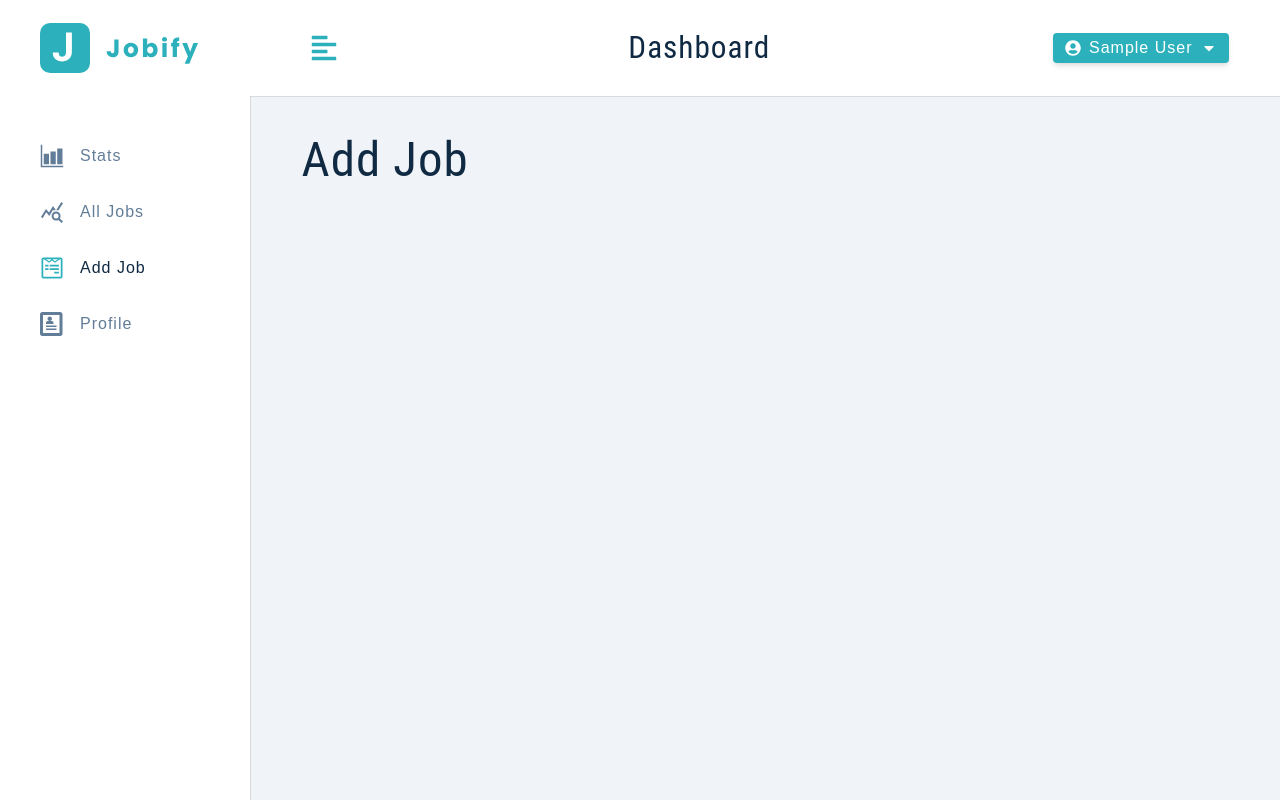
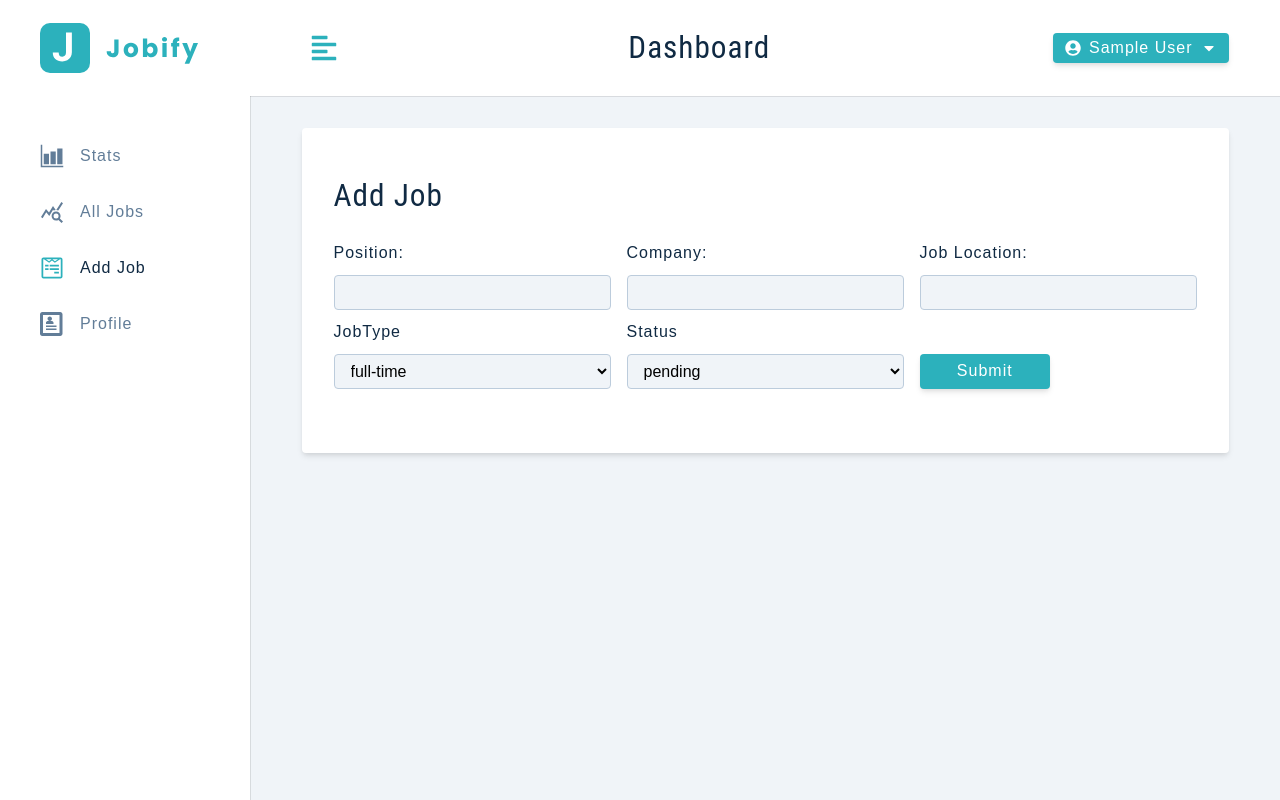
Before and after one commit to nicolasvilleneuve/jobify-project, a React (Create React App) app in the folder client/: page /add-job in a window 1280 px wide. Built offline with nearby package versions, Linux system fonts and the light colour scheme; sample sign-in values are in the browser's storage.

Commit message:
FormRowSelect component created

```diff
--- /dev/null
+++ b/client/src/components/FormRowSelect.js
@@ -0,0 +1,25 @@
+const FormRowSelect = ({labelText, name, value, handleChange, list}) => {
+    return (
+        <div className="form-row">
+            <label htmlFor={name} className="form-label">
+                {labelText || name}
+            </label>
+            <select
+                name={name}
+                value={value}
+                onChange={handleChange}
+                className="form-select"
+            >
+                {list.map((itemValue, index) => {
+                    return (
+                        <option key={index} value={itemValue}>
+                            {itemValue}
+                        </option>
+                    )
+                })}
+            </select>
+        </div>
+    )
+};
+
+export default FormRowSelect;
--- a/client/src/components/index.js
+++ b/client/src/components/index.js
@@ -5,5 +5,5 @@
 import SmallSidebar from "./SmallSidebar";
 import BigSidebar from "./BigSidebar";
 import NavLinks from "./NavLinks";
-
-export {Logo, FormRow, Alert, BigSidebar, SmallSidebar, Navbar, NavLinks};
+import FormRowSelect from "./FormRowSelect";
+export {Logo, FormRow, Alert, BigSidebar, SmallSidebar, Navbar, NavLinks, FormRowSelect};
--- a/client/src/context/appContext.js
+++ b/client/src/context/appContext.js
@@ -23,8 +23,16 @@
     user: user ? JSON.parse(user) : null,
     token: token,
     userLocation: userLocation || '',
+    showSidebar: false,
+    isEditing: false,
+    editJobId: '',
+    position: '',
+    company: '',
     jobLocation: userLocation || '',
-    showSidebar: false
+    jobTypeOptions: ['full-time', 'part-time', 'remote', 'internship'],
+    jobType: 'full-time',
+    statusOptions: ['interview', 'declined', 'pending'],
+    status: 'pending'
 };
 
 const AppContext = React.createContext();
--- a/client/src/pages/dashboard/AddJob.jsx
+++ b/client/src/pages/dashboard/AddJob.jsx
@@ -1,8 +1,91 @@
+import {FormRow, FormRowSelect, Alert} from "../../components";
+import {useAppContext} from "../../context/appContext";
+import Wrapper from "../../assets/wrappers/DashboardFormPage";
+
+
 const AddJob = () => {
+    const {
+        showAlert,
+        displayAlert,
+        position,
+        company,
+        jobLocation,
+        jobType,
+        jobTypeOptions,
+        status,
+        statusOptions,
+        isEditing
+    } = useAppContext();
+
+    const handleSubmit = (e) => {
+        e.preventDefault();
+        if (!position || !company || !jobLocation) {
+            displayAlert();
+            return
+        }
+        console.log('create job')
+    }
+
+    const handleJobInput = (e) => {
+        const name = e.target.name;
+        const value = e.target.value;
+        console.log(`${name}:${value}`);
+    }
+
     return (
-        <h1>
-           Add Job
-        </h1>
-    )
+        <Wrapper>
+            <form className="form">
+                <h3> {isEditing ? 'Edit Job' : 'Add Job'}</h3>
+                {showAlert && <Alert/>}
+
+                <div className="form-center">
+                    <FormRow
+                        type='text'
+                        name='position'
+                        value={position}
+                        handleChange={handleJobInput}
+                    />
+                    <FormRow
+                        type='text'
+                        name='company'
+                        value={company}
+                        handleChange={handleJobInput}
+                    />
+                    <FormRow
+                        type='text'
+                        labelText="job location"
+                        name='jobLocation'
+                        value={jobLocation}
+                        handleChange={handleJobInput}
+                    />
+
+                    <FormRowSelect
+                        name='jobType'
+                        value={jobType}
+                        handleChange={handleJobInput}
+                        list={jobTypeOptions}
+                    />
+
+                    <FormRowSelect
+                        labelText='status'
+                        name='status'
+                        value={status}
+                        handleChange={handleJobInput}
+                        list={statusOptions}
+                    />
+
+                    <div className="btn-container">
+                        <button
+                            className='btn btn-block submit-btn'
+                            type='submit'
+                            onClick={handleSubmit}
+                        >
+                            Submit
+                        </button>
+                    </div>
+                </div>
+            </form>
+        </Wrapper>
+    );
 };
 export default AddJob;
```
